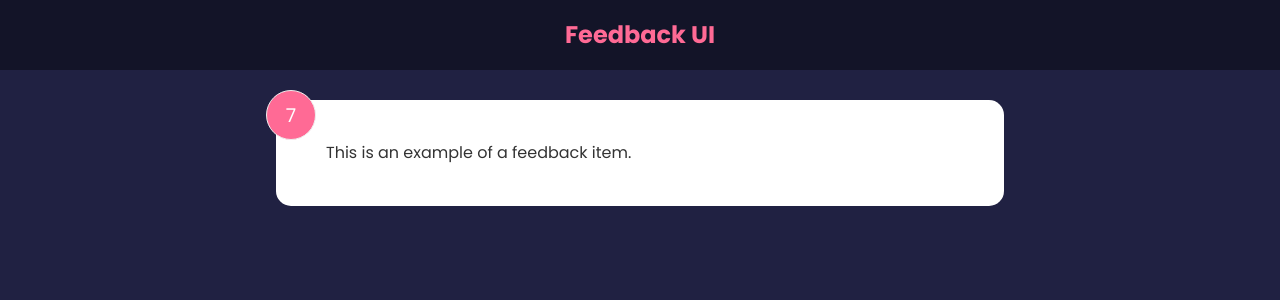
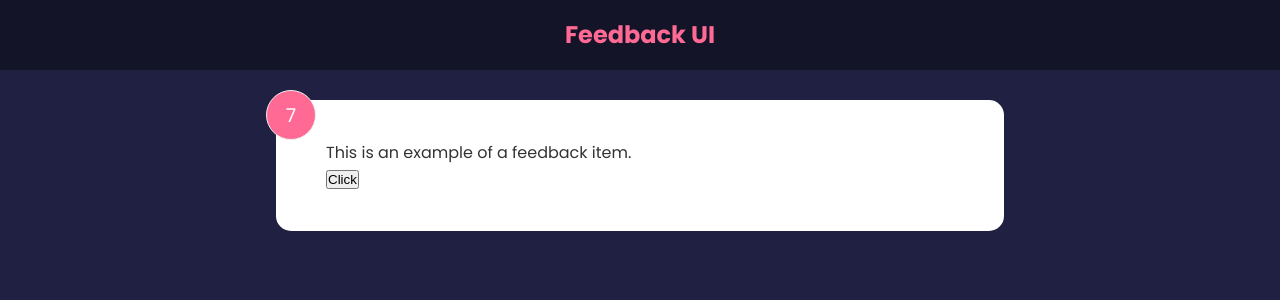
Before and after one commit to Koko-Dev/get-feedback, a React (Create React App) app: page / in a window 1280 px wide. Shown: the top 300 px of the page. Built offline with nearby package versions, Linux system fonts and the light colour scheme.

Commit message:
FeedbackItem.jsx:  Add a temporary button which when clicked sets the rating to ten

```diff
--- a/src/components/FeedbackItem.jsx
+++ b/src/components/FeedbackItem.jsx
@@ -5,12 +5,17 @@ function FeedbackItem () {
   const [rating, setRating] = useState(7);
   const [text, setText] = useState('This is an example of a feedback item.');
 
+  const handleClick = () => {
+    setRating(10);
+  };
+
   return (
     <div className='card'>
       <div className='num-display'>{ rating }</div>
       {/* /.num-display */ }
       <div className='text-display'>{ text }</div>
       {/* /.text-display */ }
+      <button onClick={ handleClick }>Click</button>
     </div>
   );
 }
```
